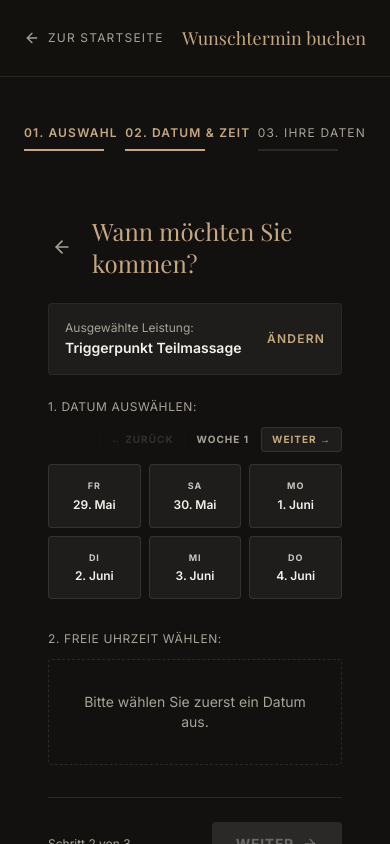
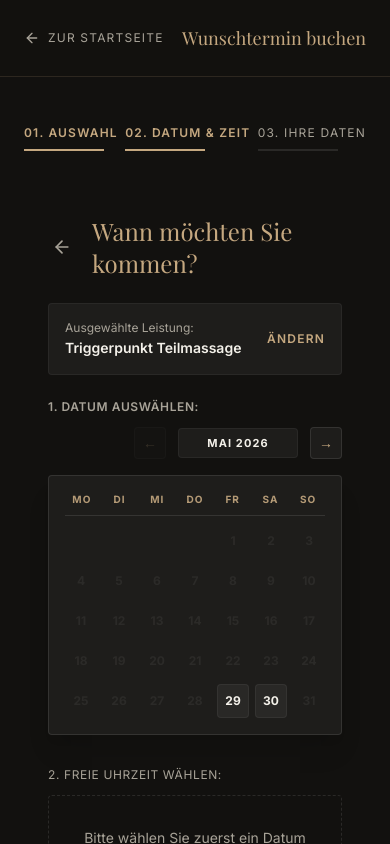
Before and after one commit to allanhamduws-alt/damir-massage, a Next.js app: page /booking in a window 390 px wide. Both pictures are taken after a click on the button 195 px from the left and 470 px from the top of the page. Shown: the top 844 px of the page. Built offline with nearby package versions, Linux system fonts and the light colour scheme; a web font is replaced by a local one.

Commit message:
ux: implement full-fledged responsive monthly calendar grid picker with zero scrolling

```diff
--- a/src/app/booking/page.tsx
+++ b/src/app/booking/page.tsx
@@ -22,7 +22,7 @@ export default function BookingPage(props: { searchParams: Promise<{ service?: s
   // Slots State
   const [slots, setSlots] = useState<Slot[]>([]);
   const [loadingSlots, setLoadingSlots] = useState(false);
-  const [weekOffset, setWeekOffset] = useState(0);
+  const [calendarDate, setCalendarDate] = useState(new Date());
 
   // Customer Info
   const [customerName, setCustomerName] = useState("");
@@ -109,42 +109,52 @@ export default function BookingPage(props: { searchParams: Promise<{ service?: s
     fetchSlots();
   }, [selectedDate, selectedService]);
 
-  // Generate list of exactly 6 working days (skipping Sundays) for paginated week selection
-  const getDaysForCurrentWeek = (offset: number) => {
+  // Generate full calendar grid for the selected month (Mon-Sun layout)
+  const getCalendarDays = () => {
+    const year = calendarDate.getFullYear();
+    const month = calendarDate.getMonth();
+
+    // First day of the month
+    const firstDayOfMonth = new Date(year, month, 1);
+
+    // Day of week of the first day (0 = Sunday, 1 = Monday, ..., 6 = Saturday)
+    // Shift so Monday is index 0
+    let startDayOfWeek = firstDayOfMonth.getDay() - 1;
+    if (startDayOfWeek === -1) startDayOfWeek = 6;
+
+    // Total days in the month
+    const totalDaysInMonth = new Date(year, month + 1, 0).getDate();
+
     const days = [];
     const today = new Date();
+    today.setHours(0, 0, 0, 0);
 
-    let addedCount = 0;
-    let dayIncrement = offset * 6;
+    // 1. Pad the beginning of the grid with empty slots to align with weekday column headers
+    for (let i = 0; i < startDayOfWeek; i++) {
+      days.push({ value: "", label: "", disabled: true, isPadding: true });
+    }
 
-    // Safety check to prevent infinite loop
-    let attempts = 0;
-    while (addedCount < 6 && attempts < 50) {
-      attempts++;
-      const futureDate = new Date(today.getTime() + dayIncrement * 24 * 60 * 60 * 1000);
+    // 2. Fill the actual days of the month
+    for (let day = 1; day <= totalDaysInMonth; day++) {
+      const futureDate = new Date(year, month, day);
+      const dateVal = String(day).padStart(2, "0");
+      const monthVal = String(month + 1).padStart(2, "0");
+      const dateStr = `${year}-${monthVal}-${dateVal}`;
+
       const isSunday = futureDate.getDay() === 0;
-
-      if (!isSunday) {
-        const year = futureDate.getFullYear();
-        const month = String(futureDate.getMonth() + 1).padStart(2, "0");
-        const dateVal = String(futureDate.getDate()).padStart(2, "0");
-        const dateStr = `${year}-${month}-${dateVal}`;
-
-        const weekday = futureDate.toLocaleDateString("de-DE", { weekday: "short" });
-        const dayLabel = futureDate.toLocaleDateString("de-DE", { day: "numeric", month: "short" });
+      const isPast = futureDate.getTime() < today.getTime();
 
       days.push({
         value: dateStr,
-          weekday,
-          label: dayLabel,
-          disabled: false
+        label: String(day),
+        disabled: isSunday || isPast,
+        isPadding: false
       });
-        addedCount++;
     }
-      dayIncrement++;
-    }
+
     return days;
   };
+
 
 
   const handleBookingSubmit = async (e: React.FormEvent) => {
@@ -316,57 +326,68 @@ export default function BookingPage(props: { searchParams: Promise<{ service?: s
                 </div>
               )}
 
-              {/* 1. Date Selection Paged Grid */}
+              {/* 1. Month Picker Calendar Grid */}
               <div className="mb-8">
-                <div className="flex flex-col sm:flex-row justify-between sm:items-center gap-3 mb-3">
-                  <p className="text-[#A8A398] text-xs uppercase tracking-wider">1. Datum auswählen:</p>
+                <div className="flex flex-col sm:flex-row justify-between sm:items-center gap-3 mb-4">
+                  <p className="text-[#A8A398] text-xs uppercase tracking-wider font-semibold">1. Datum auswählen:</p>
 
-                  {/* Pager Navigation */}
+                  {/* Calendar Month Navigation */}
                   <div className="flex items-center gap-3 self-end sm:self-auto">
                     <button
-                      disabled={weekOffset === 0}
-                      onClick={() => setWeekOffset(prev => Math.max(0, prev - 1))}
-                      className={`px-2.5 py-1 rounded-sm border text-[10px] uppercase tracking-widest transition-all font-bold flex items-center gap-1 ${
-                        weekOffset === 0
-                          ? "opacity-20 cursor-not-allowed border-white/5 text-[#A8A398]"
-                          : "border-white/10 hover:border-[#C5A880]/40 text-[#C5A880] hover:text-[#D4AF37] bg-white/5 cursor-pointer"
-                      }`}
+                      onClick={() => setCalendarDate(new Date(calendarDate.getFullYear(), calendarDate.getMonth() - 1, 1))}
+                      disabled={calendarDate.getFullYear() === new Date().getFullYear() && calendarDate.getMonth() === new Date().getMonth()}
+                      className="w-8 h-8 rounded-sm border border-white/10 hover:border-[#C5A880]/40 text-[#C5A880] hover:text-[#D4AF37] bg-white/5 flex items-center justify-center disabled:opacity-20 disabled:cursor-not-allowed cursor-pointer transition-all text-sm font-bold"
+                      title="Vorheriger Monat"
                     >
-                      ← Zurück
+                      ←
                     </button>
-                    <span className="text-[10px] uppercase tracking-widest text-[#A8A398] font-bold">Woche {weekOffset + 1}</span>
+                    <span className="text-[11px] uppercase tracking-widest text-[#F4F1EA] font-bold min-w-[120px] text-center bg-white/5 py-1.5 px-3 rounded-sm border border-white/5">
+                      {calendarDate.toLocaleString("de-DE", { month: "long", year: "numeric" })}
+                    </span>
                     <button
-                      disabled={weekOffset >= 3}
-                      onClick={() => setWeekOffset(prev => Math.min(3, prev + 1))}
-                      className={`px-2.5 py-1 rounded-sm border text-[10px] uppercase tracking-widest transition-all font-bold flex items-center gap-1 ${
-                        weekOffset >= 3
-                          ? "opacity-20 cursor-not-allowed border-white/5 text-[#A8A398]"
-                          : "border-white/10 hover:border-[#C5A880]/40 text-[#C5A880] hover:text-[#D4AF37] bg-white/5 cursor-pointer"
-                      }`}
+                      onClick={() => setCalendarDate(new Date(calendarDate.getFullYear(), calendarDate.getMonth() + 1, 1))}
+                      className="w-8 h-8 rounded-sm border border-white/10 hover:border-[#C5A880]/40 text-[#C5A880] hover:text-[#D4AF37] bg-white/5 flex items-center justify-center cursor-pointer transition-all text-sm font-bold"
+                      title="Nächster Monat"
                     >
-                      Weiter →
+                      →
                     </button>
                   </div>
                 </div>
 
-                {/* 6-Day Grid: Single row on desktop, 2 rows of 3 on mobile. No scrollbar! */}
-                <div className="grid grid-cols-3 sm:grid-cols-6 gap-2">
-                  {getDaysForCurrentWeek(weekOffset).map((day) => (
+                {/* Calendar Grid Box: Zero scrolling, fits completely! */}
+                <div className="border border-white/10 rounded-sm bg-white/5 p-4 shadow-xl">
+                  {/* Weekday headers: Mon to Sun */}
+                  <div className="grid grid-cols-7 gap-1 text-center mb-2 pb-2 border-b border-white/10 font-medium">
+                    {["Mo", "Di", "Mi", "Do", "Fr", "Sa", "So"].map((day) => (
+                      <span key={day} className="text-[10px] uppercase tracking-widest text-[#C5A880] font-bold opacity-90">
+                        {day}
+                      </span>
+                    ))}
+                  </div>
+
+                  {/* Days grid: 7 columns, fits perfectly on mobile and desktop without scrolling */}
+                  <div className="grid grid-cols-7 gap-1.5 text-center">
+                    {getCalendarDays().map((day, idx) => (
+                      day.isPadding ? (
+                        <div key={`empty-${idx}`} className="p-2 aspect-square"></div>
+                      ) : (
                         <button
                           key={day.value}
-                      onClick={() => {
-                        setSelectedDate(day.value);
-                      }}
-                      className={`p-3.5 rounded-sm border flex flex-col items-center justify-center transition-all cursor-pointer ${
-                        selectedDate === day.value
-                          ? "border-[#C5A880] bg-[#C5A880]/15 text-[#C5A880] font-bold shadow-md shadow-[#C5A880]/5"
-                          : "border-white/10 hover:border-white/20 bg-white/5 hover:bg-white/[0.08]"
+                          disabled={day.disabled}
+                          onClick={() => setSelectedDate(day.value)}
+                          className={`p-2 text-xs rounded-sm border transition-all flex items-center justify-center font-bold aspect-square max-h-10 cursor-pointer ${
+                            day.disabled
+                              ? "opacity-15 cursor-not-allowed border-transparent text-[#FAF7F2]/40"
+                              : selectedDate === day.value
+                              ? "border-[#C5A880] bg-[#C5A880] text-white font-extrabold shadow-md shadow-[#C5A880]/20 scale-105"
+                              : "border-white/5 hover:border-white/20 bg-white/5 hover:bg-white/[0.08] text-[#F4F1EA]"
                           }`}
                         >
-                      <span className="text-[9px] uppercase tracking-widest mb-1 opacity-80 font-bold">{day.weekday}</span>
-                      <span className="text-xs font-semibold">{day.label}</span>
+                          {day.label}
                         </button>
+                      )
                     ))}
+                  </div>
                 </div>
               </div>
 
```
Lines whose indentation alone changed are shown as unchanged.
